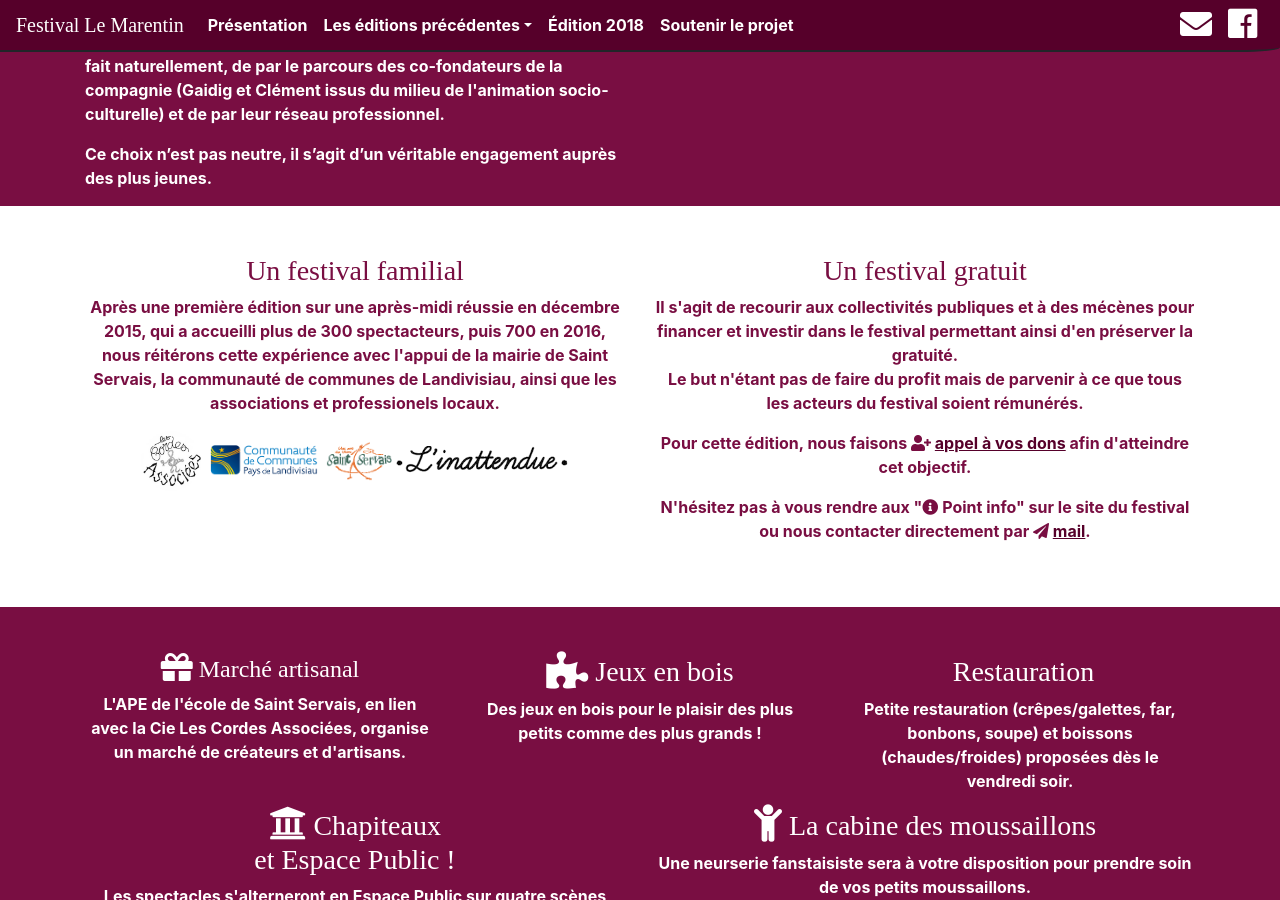
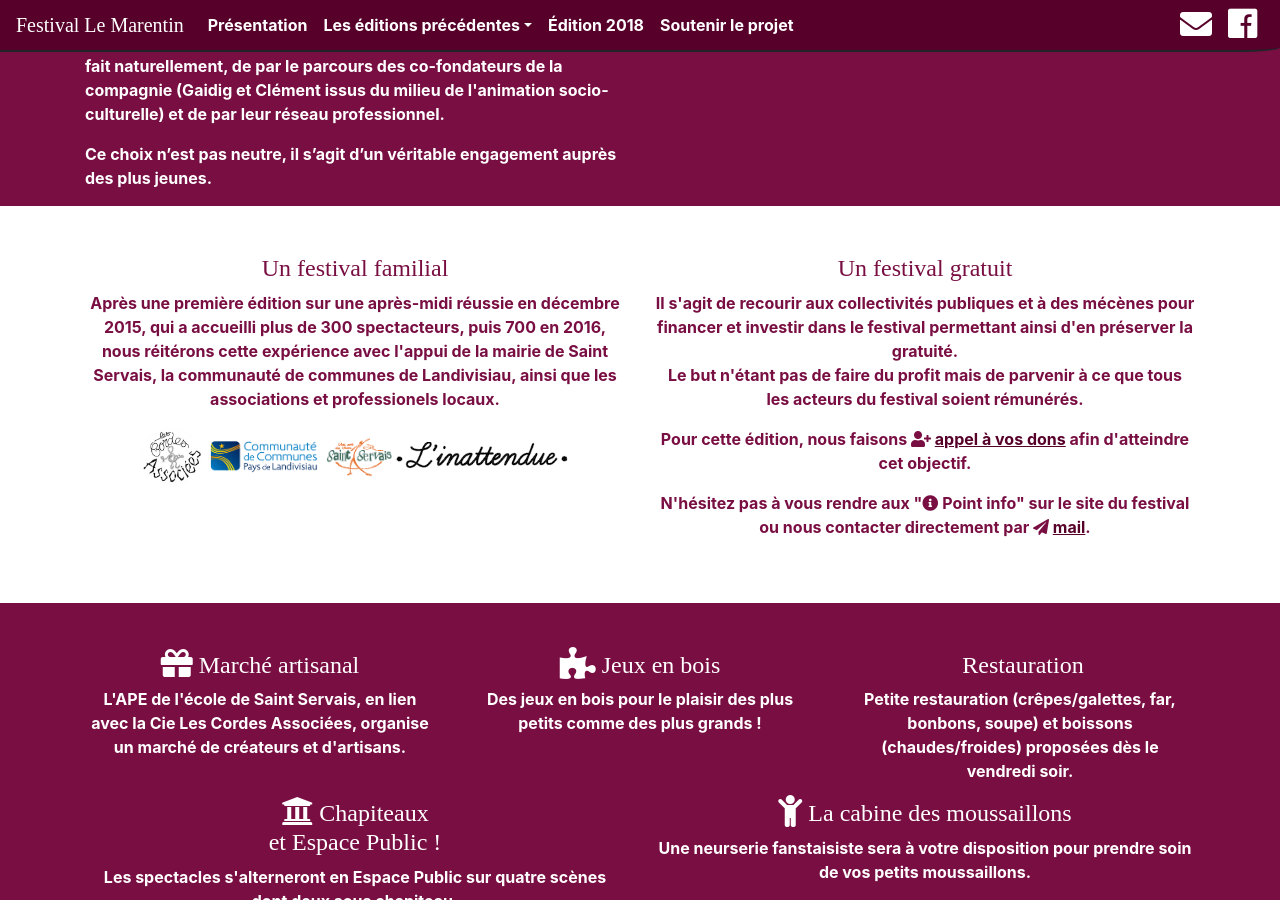
Before and after one commit to tibodut/marentin, a Jekyll site: the page built from index.html, in a window 1280 px wide and 900 px high, scrolled down 953 px. Built offline with Jekyll 4.4.1, drawn with Linux system fonts in a browser that asks for light colours; nearby versions of some CDN libraries; some web fonts are replaced.

Commit message:
Update index.html

```diff
--- a/index.html
+++ b/index.html
@@ -56,13 +56,13 @@ layout: default
   <div class="container">
       <div class="row padding-top text-center">
      <div class="col-sm-6">
-            <h3>Un festival familial</h3>
+            <h4>Un festival familial</h4>
             <p>Après une première édition sur une après-midi réussie en décembre 2015, qui a accueilli plus de 300 spectacteurs, puis 700 en 2016, nous réitérons cette expérience avec l'appui de la mairie de Saint Servais, la communauté de communes de Landivisiau, ainsi que les associations et professionels locaux.</p>
             <p class="text-center well"><a href="{{site.baseurl}}/www.lescordesassociees.fr" traget="_blank"><img class="img-rounded" src="{{site.baseurl}}/img/les_cordes_associees_cie.200.jpg" alt="Compagnie Les Cordes Associées" height="60px" /></a> <a href="http://www.pays-de-landivisiau.com/" traget="_blank"><img src="{{site.baseurl}}/img/logos/logo-communaute_communes_landivisiau.png" alt="Communauté de communes du pays de Landivisiau" height="40px" /></a> <a href="http://www.saint-servais-29.fr/" traget="_blank"><img src="{{site.baseurl}}/img/logos/logo-saint_servais.png" alt="Mairie de Saint Servais" height="40px" /></a> <a href="https://www.facebook.com/Linattendue-946862415351374/?ref=page_internal" traget="_blank"><img src="{{site.baseurl}}/img/logos/logo-l_inattendue.png" alt="L'inattendue - Débit de boissons" height="30px" /></a></p>
         </div>
 
         <div class="col-sm-6">
-                <h3>Un festival gratuit</h3>
+                <h4>Un festival gratuit</h4>
             <p>Il s'agit de recourir aux collectivités publiques et à des mécènes pour financer et investir dans le festival permettant ainsi d'en préserver la gratuité.<br />
                 Le but n'étant pas de faire du profit mais de parvenir à ce que tous les acteurs du festival soient rémunérés.</p>
             <p>Pour cette édition, nous faisons <span class="fa fa-user-plus"></span> <a href="{{site.baseurl}}/soutien"/> appel à vos dons</a> afin d'atteindre cet objectif.</p>
@@ -82,21 +82,21 @@ layout: default
         </div>
 
         <div class="col-sm-4">
-            <h3><span class="fa fa-puzzle-piece fa-lg "></span> Jeux en bois</h3>
+            <h4><span class="fa fa-puzzle-piece fa-lg "></span> Jeux en bois</h4>
             <p>Des jeux en bois pour le plaisir des plus petits comme des plus grands !</p>
         </div>
 
         <div class="col-sm-4">
-            <h3><span class="fa fa-cutlery fa-lg "></span> Restauration</h3>
+            <h4><span class="fa fa-cutlery"></span> Restauration</h4>
             <p>Petite restauration (crêpes/galettes, far, bonbons, soupe) et boissons (chaudes/froides) proposées dès le vendredi soir.</p>
         </div>
 
         <div class="col-sm-offset-2 col-sm-6">
-            <h3><span class="fa fa-university fa-lg "></span> Chapiteaux <br>et Espace Public !</h3>
+            <h4><span class="fa fa-university fa-lg "></span> Chapiteaux <br>et Espace Public !</h4>
             <p>Les spectacles s'alterneront en Espace Public sur quatre scènes dont deux sous chapiteau.</p>
         </div>
         <div class="col-sm-6">
-            <h3><span class="fa fa-child fa-lg"></span> La cabine des moussaillons</h3>
+            <h4><span class="fa fa-child fa-lg"></span> La cabine des moussaillons</h4>
             <p>Une neurserie fanstaisiste sera à votre disposition pour prendre soin de vos petits moussaillons.</p>
         </div>
       </div>
```
